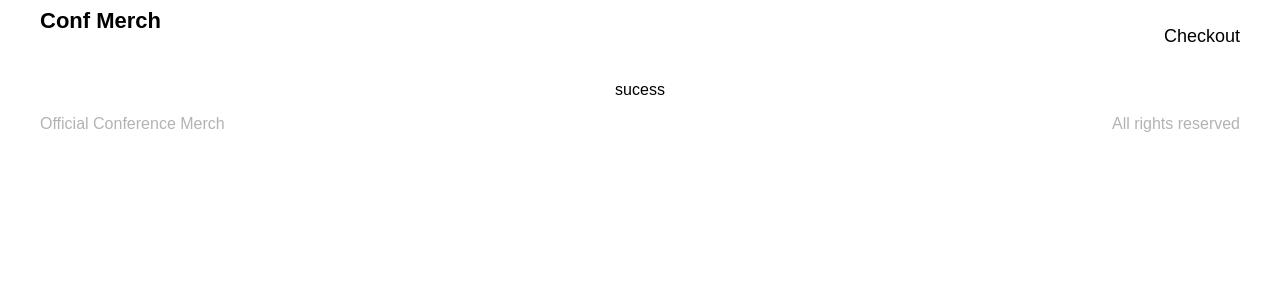
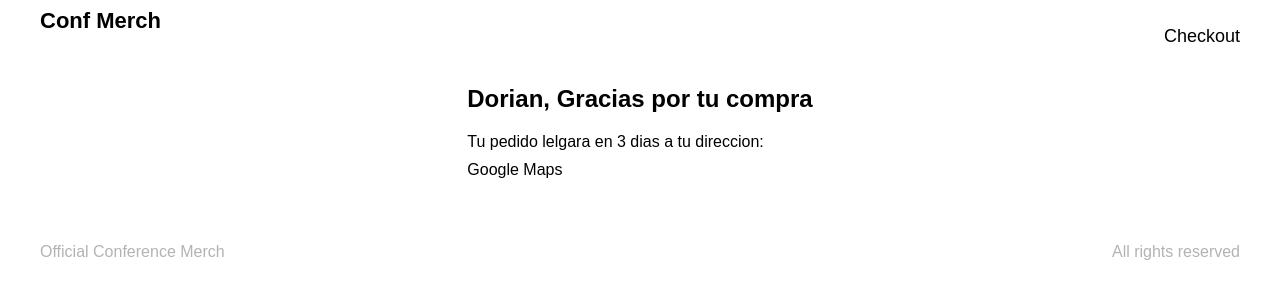
Before and after one commit to dorian-morones/conf-merch, a React app: page /checkout/success in a window 1280 px wide. Shown: the top 300 px of the page. Built offline with nearby package versions, Linux system fonts and the light colour scheme.

Commit message:
Success View

```diff
--- a/src/views/Success/index.jsx
+++ b/src/views/Success/index.jsx
@@ -1,7 +1,16 @@
 import React from "react";
+import { SuccessContainer, SuccessMap } from "./styles/success";
 
-const Sucess = () => {
-  return <p>sucess</p>;
+const Success = () => {
+  return (
+    <SuccessContainer>
+      <div className="Success-content">
+        <h2>Dorian, Gracias por tu compra</h2>
+        <span>Tu pedido lelgara en 3 dias a tu direccion:</span>
+        <SuccessMap>Google Maps</SuccessMap>
+      </div>
+    </SuccessContainer>
+  );
 };
 
-export default Sucess;
+export default Success;
--- /dev/null
+++ b/src/views/Success/styles/success.js
@@ -0,0 +1,10 @@
+/* eslint-disable import/prefer-default-export */
+import styled from "styled-components";
+
+export const SuccessContainer = styled.div`
+  margin: 0 0 4em 0;
+`;
+
+export const SuccessMap = styled.div`
+  margin: 10px 0 0 0;
+`;
```
